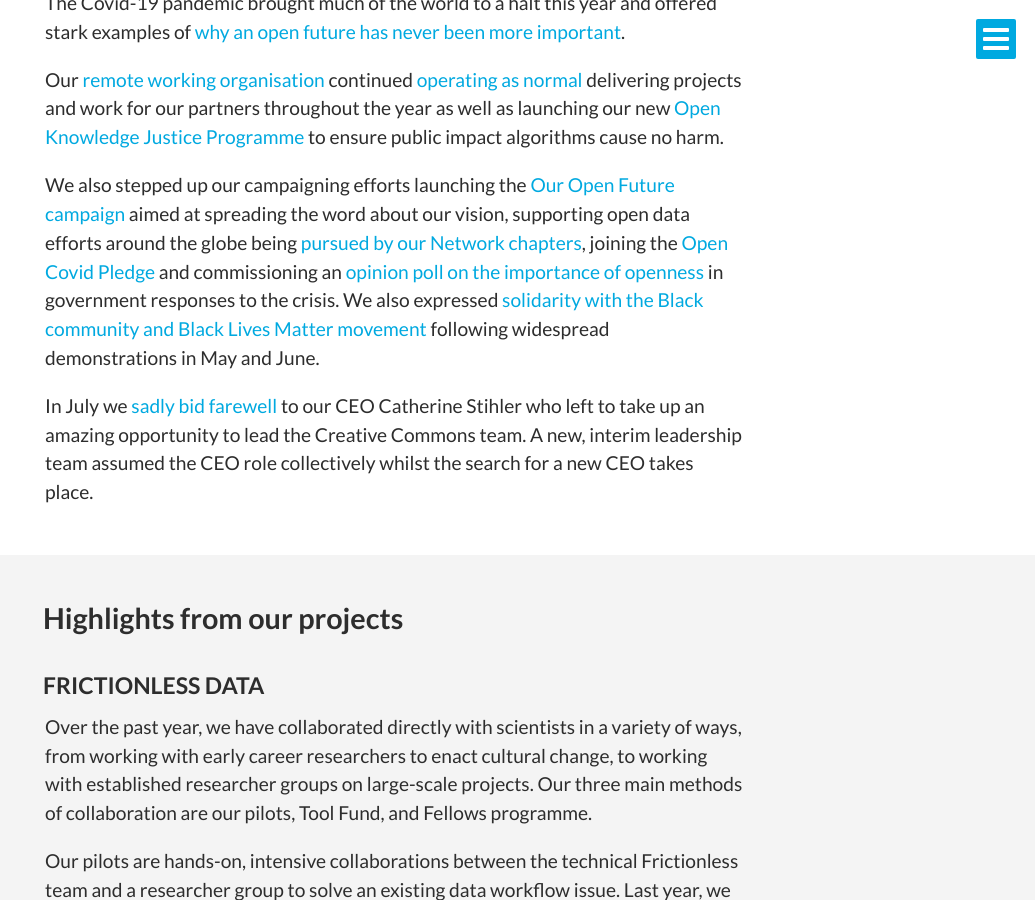
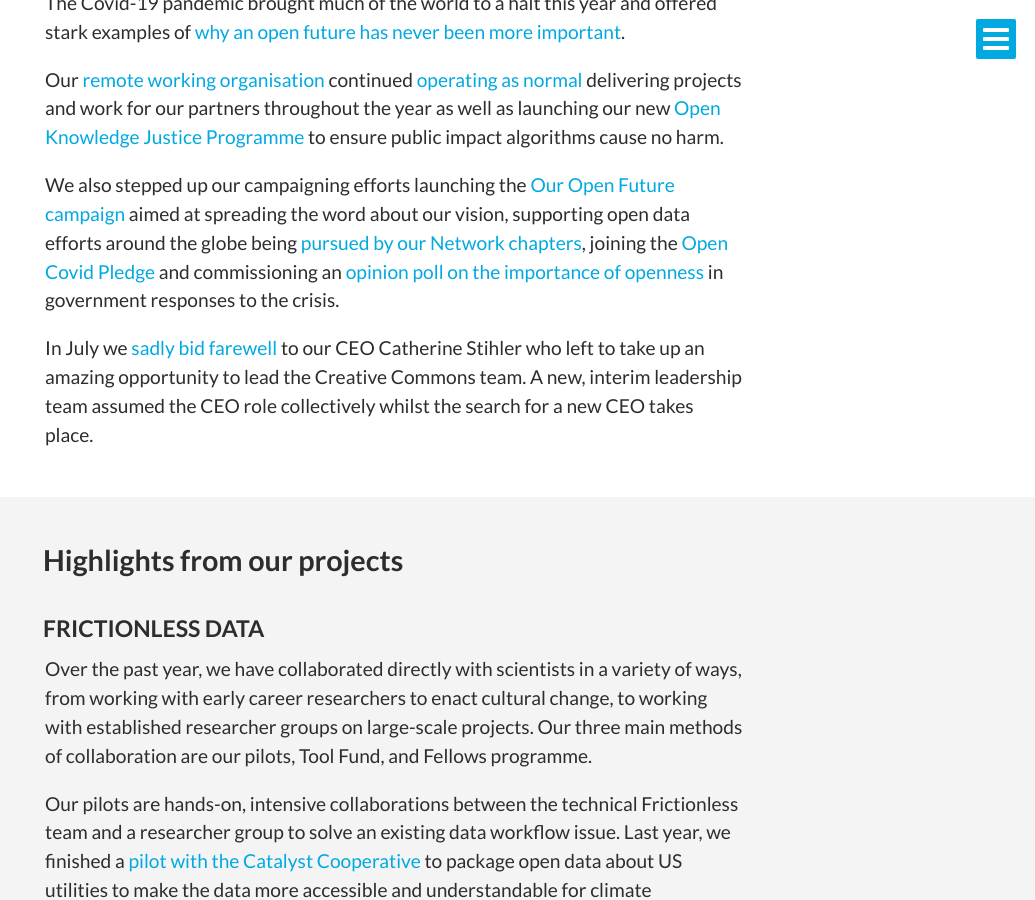
Before and after one commit to okfn/annual-report-2020, a Jekyll site: the page built from index.html, in a window 1280 px wide and 900 px high, scrolled down 682 px. Shown: the whole window, without its empty margins (245-1280 px from the left). Built offline with Jekyll 4.4.1, drawn with Linux system fonts in a browser that asks for light colours; some web fonts are replaced.

Commit message:
Update content.yml

```diff
--- a/_data/content.yml
+++ b/_data/content.yml
@@ -9,7 +9,7 @@
 
     Our [remote working organisation](https://blog.okfn.org/2020/03/19/making-remote-working-work-for-you-and-your-organisation/) continued [operating as normal](https://blog.okfn.org/2020/03/19/staying-open-how-we-will-continue-our-work-despite-covid-19/) delivering projects and work for our partners throughout the year as well as launching our new [Open Knowledge Justice Programme](https://okfn.org/what-we-do/case-studies/open-knowledge-justice-programme/) to ensure public impact algorithms cause no harm.
 
-    We also stepped up our campaigning efforts launching the [Our Open Future campaign](https://blog.okfn.org/2020/08/19/our-open-future/) aimed at spreading the word about our vision, supporting open data efforts around the globe being [pursued by our Network chapters](https://www.google.com/url?q=https://blog.okfn.org/2020/04/16/coronavirus-why-an-open-future-has-never-been-more-important/&sa=D&source=editors&ust=1616150219921000&usg=AOvVaw18m-rJVeC3oeHGq6djoeAe), joining the [Open Covid Pledge](https://blog.okfn.org/2020/04/09/supporting-the-open-covid-pledge/) and commissioning an [opinion poll on the importance of openness](https://blog.okfn.org/2020/05/05/brits-demand-openness-from-government-in-tackling-coronavirus/) in government responses to the crisis. We also expressed [solidarity with the Black community and Black Lives Matter movement](https://blog.okfn.org/2020/06/04/enough-is-enough-solidarity-with-the-black-community-and-black-lives-matter/) following widespread demonstrations in May and June.
+    We also stepped up our campaigning efforts launching the [Our Open Future campaign](https://blog.okfn.org/2020/08/19/our-open-future/) aimed at spreading the word about our vision, supporting open data efforts around the globe being [pursued by our Network chapters](https://www.google.com/url?q=https://blog.okfn.org/2020/04/16/coronavirus-why-an-open-future-has-never-been-more-important/&sa=D&source=editors&ust=1616150219921000&usg=AOvVaw18m-rJVeC3oeHGq6djoeAe), joining the [Open Covid Pledge](https://blog.okfn.org/2020/04/09/supporting-the-open-covid-pledge/) and commissioning an [opinion poll on the importance of openness](https://blog.okfn.org/2020/05/05/brits-demand-openness-from-government-in-tackling-coronavirus/) in government responses to the crisis.
 
     In July we [sadly bid farewell](https://blog.okfn.org/2020/07/09/catherine-stihler-to-leave-open-knowledge-foundation-to-lead-creative-commons/) to our CEO Catherine Stihler who left to take up an amazing opportunity to lead the Creative Commons team. A new, interim leadership team assumed the CEO role collectively whilst the search for a new CEO takes place.
 
```
